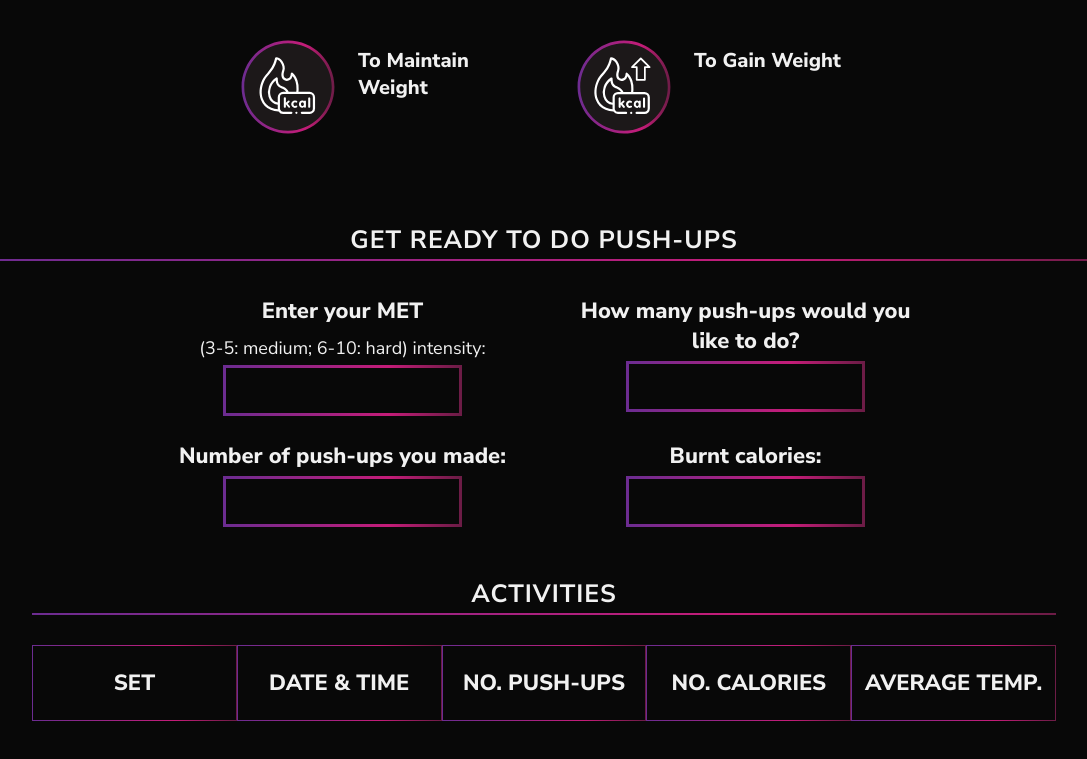
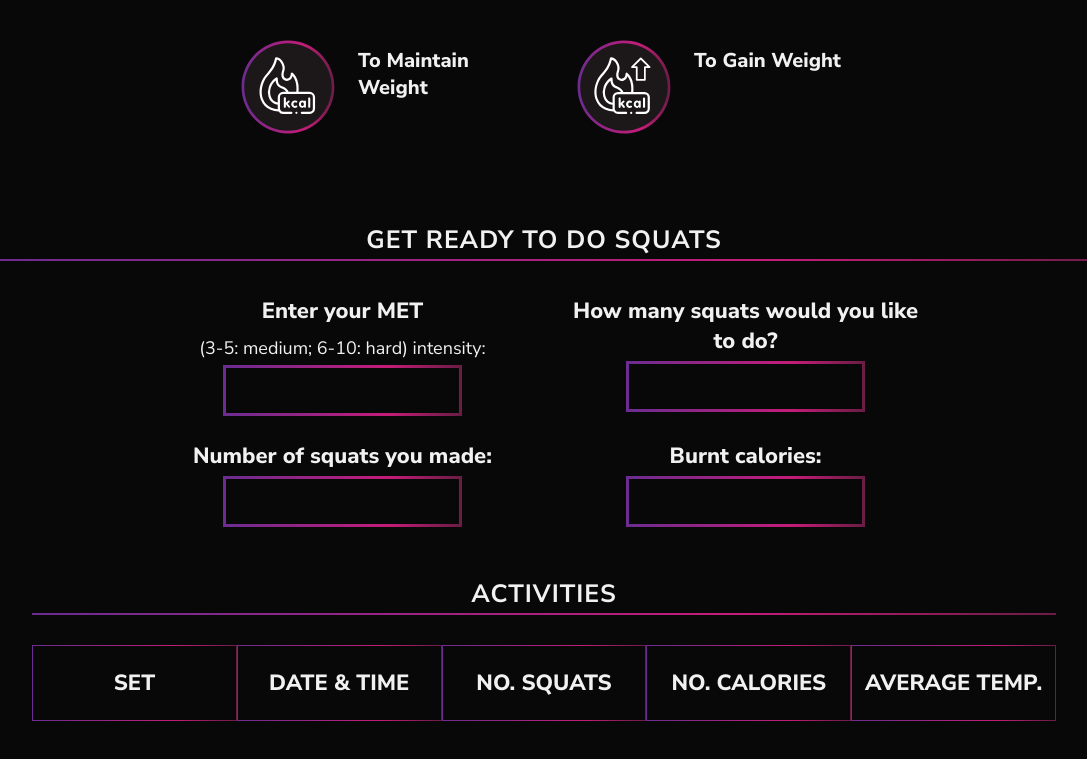
Before and after one commit to BelmaKorlat/IoT-Pump, a plain HTML site: page squats.html in a window 1280 px wide. Shown: the part 1543-2302 px from the top of the page, without its empty margins (96-1183 px from the left). Drawn offline with nearby package versions, Linux system fonts and the light colour scheme; no server answers.

Commit message:
Update squats.html

```diff
--- a/squats.html
+++ b/squats.html
@@ -172,7 +172,7 @@
 
 
         <div class="labelInput">
-            <p class="titleEnterDetails">GET READY TO DO PUSH-UPS</p>
+            <p class="titleEnterDetails">GET READY TO DO SQUATS</p>
             <div class="linija"></div>
 
             <div class="readyToDoPushUpsLeft">
@@ -184,7 +184,7 @@
                     </div>
                 </div>
                 <div class="leftPushUps">
-                    <p>How many push-ups would you like to do?</p>
+                    <p>How many squats would you like to do?</p>
                     <div class="leftInput">
                         <input type="number" id="numberOfSquats" autocomplete="off">
                     </div>
@@ -193,7 +193,7 @@
 
             <div class="readyToDoPushUpsRight">
                 <div class="leftPushUps">
-                    <p>Number of push-ups you made:</p>
+                    <p>Number of squats you made:</p>
                     <div class="leftInput">
                         <input type="number" readonly id="squat">
                     </div>
@@ -205,11 +205,6 @@
                     </div>
                 </div>
             </div>
-
-            <!-- <div>
-                <button id="resetButton">RESET</button>
-                <button id="pauseButton">PAUSE</button>
-            </div> -->
         </div>
 
         <div class="temperature">
@@ -229,7 +224,7 @@
                 <p>DATE & TIME</p>
             </div>
             <div class="trecii">
-                <p>NO. PUSH-UPS</p>
+                <p>NO. SQUATS</p>
             </div>
             <div class="cetvrtii">
                 <p>NO. CALORIES</p>
```
